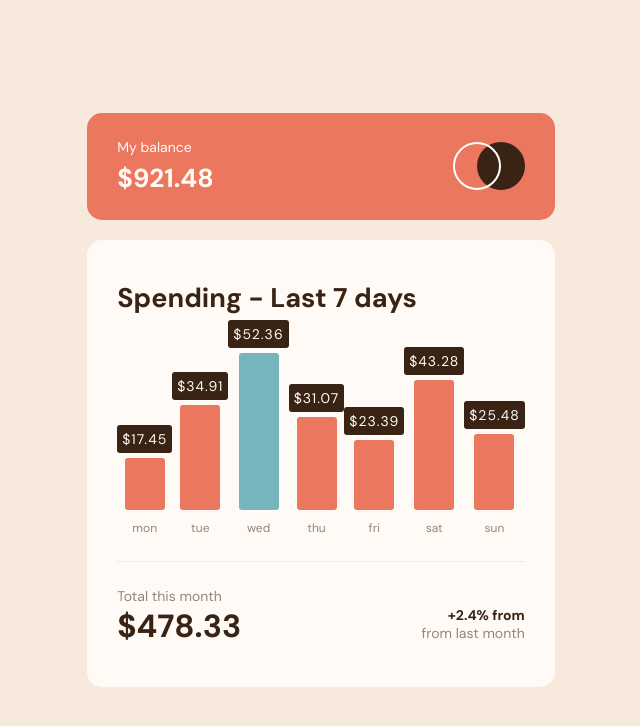
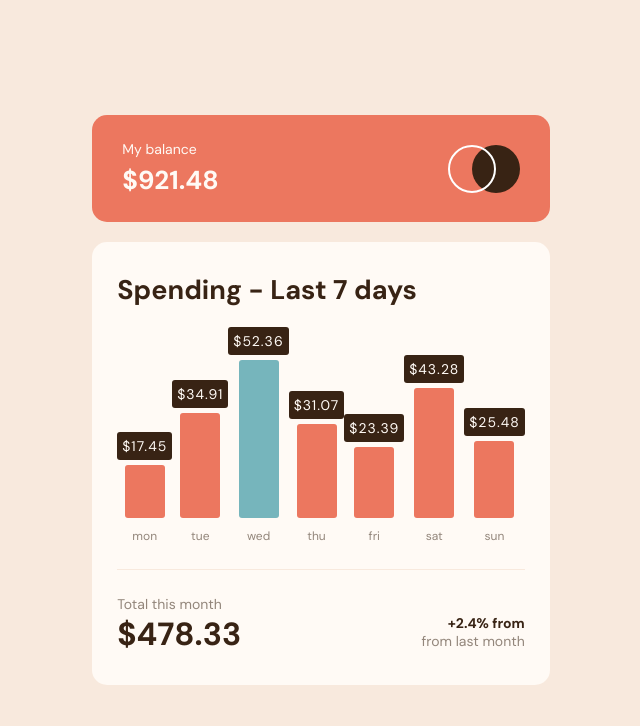
Before and after one commit to annaduong17/expenses-chart, a React (Create React App) app: page / in a window 1280 px wide. Shown: the top 726 px of the page, without its empty margins (319-959 px from the left). Built offline with nearby package versions, Linux system fonts and the light colour scheme; no server answers.

Commit message:
increase padding between bars and h2 and decrease padding around expenses

```diff
--- a/src/index.scss
+++ b/src/index.scss
@@ -64,7 +64,7 @@ body {
 
 #expenses-container {
   background-color: $pale-orange;
-  padding: 40px 30px;
+  padding: 30px 25px;
 
   h2 {
     margin: 0;
@@ -102,6 +102,7 @@ body {
 #bars {
   justify-content: space-around;
   align-items: flex-end;
+  margin-top: 15px;
 }
 
 .data {
```
